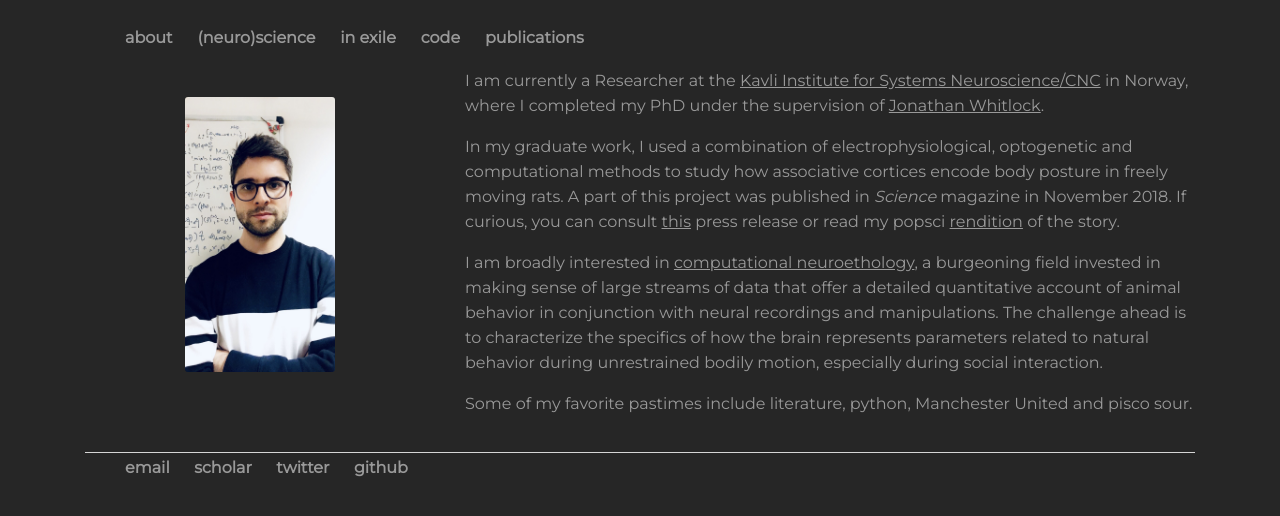
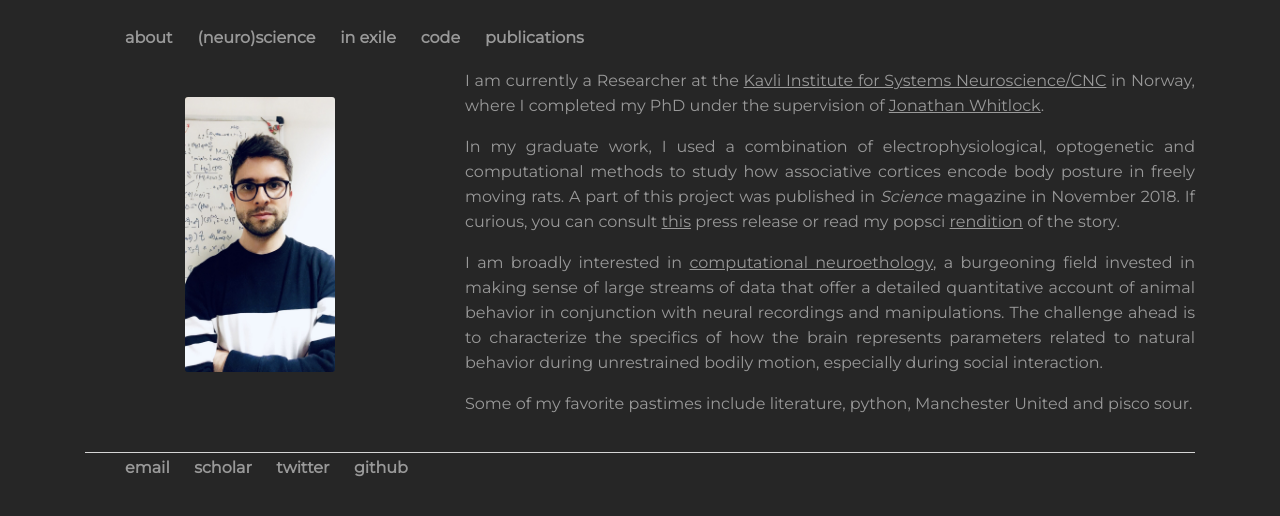
Before and after one commit to bartulem/bartulem.github.io, a Jekyll site: the page built from about/index.html, in a window 1280 px wide. Shown: the top 516 px of the page. Built offline with Jekyll 4.4.1, drawn with Linux system fonts in a browser that asks for light colours.

Commit message:
Update main.css

```diff
--- a/css/main.css
+++ b/css/main.css
@@ -40,7 +40,7 @@ ul.posts li { list-style: none;}
 .jumbotron { margin: 80px 0; }
 .jumbotron h1 { font-size: 72px; line-height: 1; }
 .jumbotron .btn { font-size: 21px; padding: 14px 24px; }
-.marketing p { font-family: 'Montserrat', Helvetica, sans-serif; font-size: 16px; line-height: 25px; color: #999999; }
+.marketing p { font-family: 'Montserrat', Helvetica, sans-serif; font-size: 16px; line-height: 25px; color: #999999; text-align: justify; text-justify: inter-word;}
 .marketing p.lead { font-family: 'Montserrat', Helvetica, sans-serif; font-size: 16px; line-height: 30px; }
 
 
```
